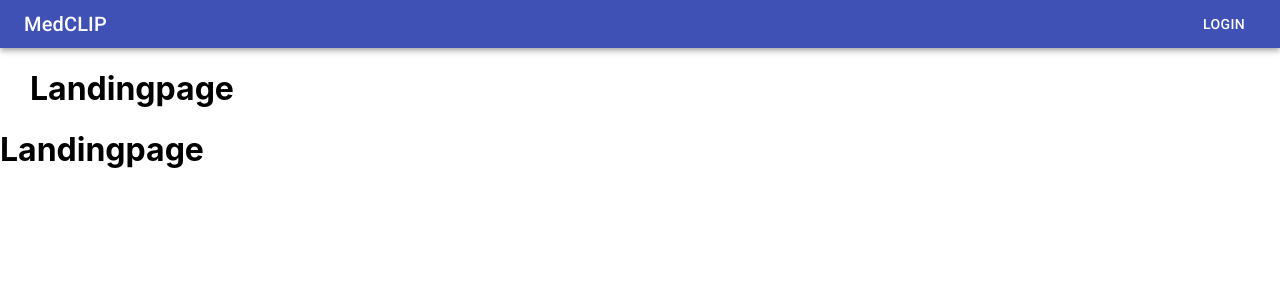
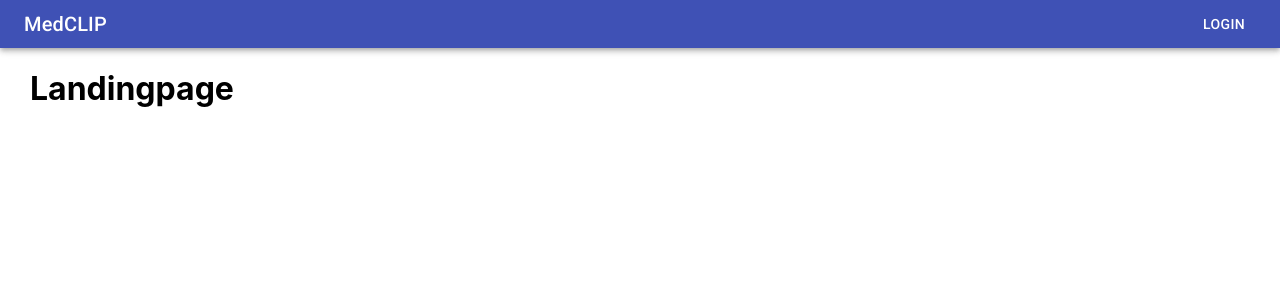
Before and after one commit to KevinTMtz/MedCLIP, a React (Create React App) app: page / in a window 1280 px wide. Shown: the top 300 px of the page. Built offline with nearby package versions, Linux system fonts and the light colour scheme.

Commit message:
Restructure router and switch

```diff
--- a/src/App.tsx
+++ b/src/App.tsx
@@ -1,6 +1,5 @@
 import React from 'react';
 import { MouseEvent, useState } from 'react';
-import { BrowserRouter as Router } from 'react-router-dom';
 import { Route, Switch, useHistory } from 'react-router';
 import {
   AppBar,
@@ -22,6 +21,8 @@ import { styles } from './styles';
 import CreateCase from './containers/cases/CreateCase';
 import ReviewDiagnostic from './containers/diagnostics/ReviewDiagnostic';
 import EditCase from './containers/cases/EditCase';
+import Loginpage from './containers/auth/Loginpage';
+import Registerpage from './containers/auth/Registerpage';
 
 const appBarStyles = makeStyles((_: Theme) =>
   createStyles({
@@ -99,6 +100,12 @@ const App = () => {
           <Route exact path="/">
             <Landingpage />
           </Route>
+          <Route exact path="/login">
+            <Loginpage />
+          </Route>
+          <Route exact path="/register">
+            <Registerpage />
+          </Route>
           <Route exact path="/home">
             <Homepage />
           </Route>
--- a/src/index.tsx
+++ b/src/index.tsx
@@ -1,33 +1,14 @@
 import React from 'react';
 import ReactDOM from 'react-dom';
 import { BrowserRouter as Router } from 'react-router-dom';
-import { Route, Switch } from 'react-router';
 
 import App from './App';
 import './styles/index.css';
-import Homepage from './containers/Homepage';
-import Landingpage from './containers/Landingpage';
-import Loginpage from './containers/auth/Loginpage';
-import Registerpage from './containers/auth/Registerpage';
 
 ReactDOM.render(
   <React.StrictMode>
     <Router>
       <App />
-      <Switch>
-        <Route exact path="/home">
-          <Homepage />
-        </Route>
-        <Route exact path="/login">
-          <Loginpage />
-        </Route>
-        <Route exact path="/register">
-          <Registerpage />
-        </Route>
-        <Route exact path="/">
-          <Landingpage />
-        </Route>
-      </Switch>
     </Router>
   </React.StrictMode>,
   document.getElementById('root')
```
